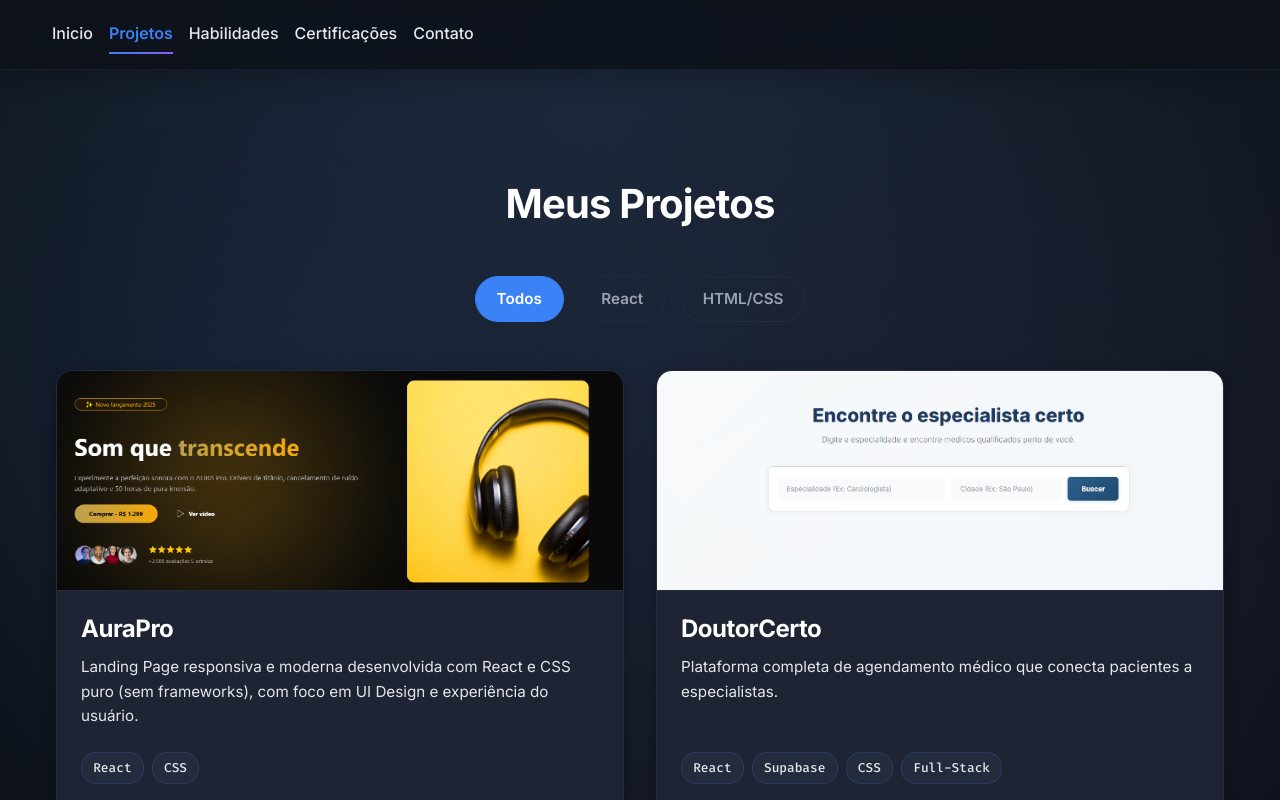
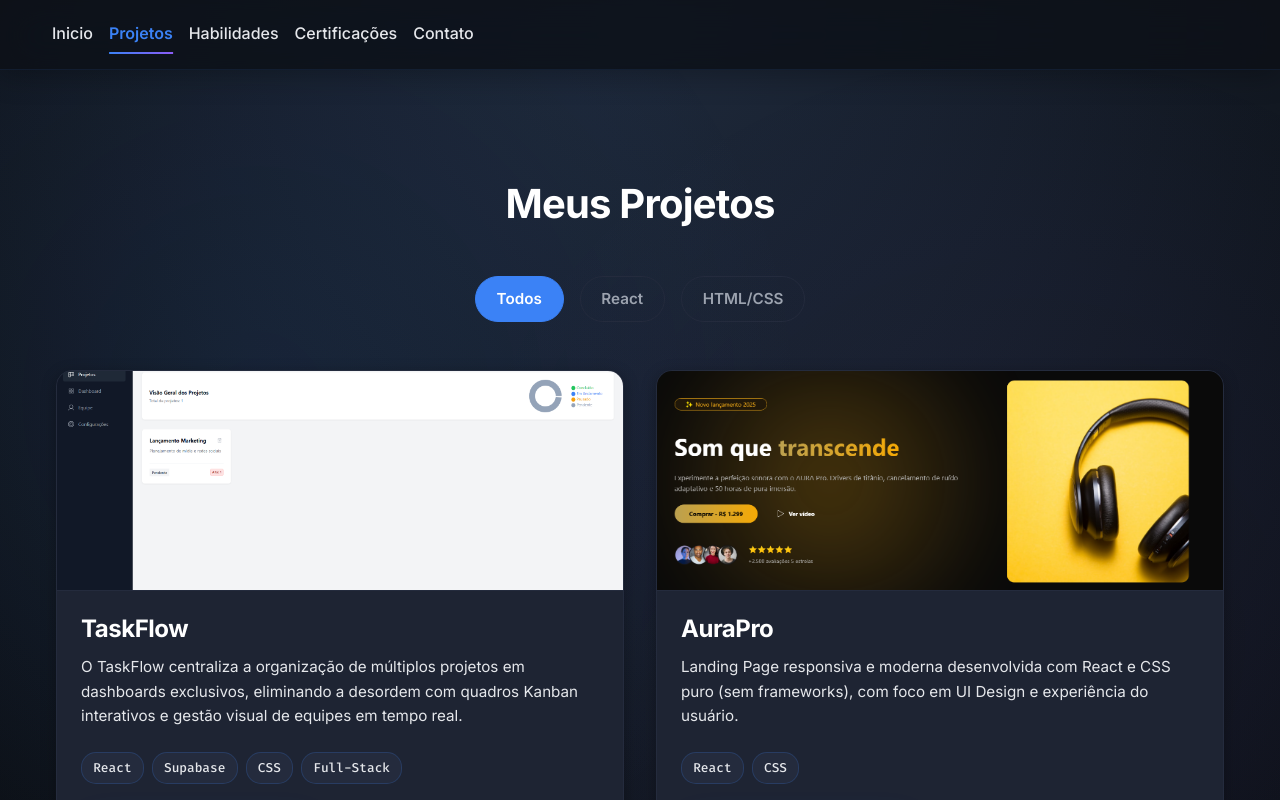
Before and after one commit to JoaoAndreotti90/meu-portfolio, a React (Vite) app: page /projetos in a window 1280 px wide. Shown: the top 800 px of the page. Built offline with nearby package versions, Linux system fonts and the light colour scheme.

Commit message:
Portfolio atualizado!

```diff
--- a/src/components/Pages/Projects/Projects.jsx
+++ b/src/components/Pages/Projects/Projects.jsx
@@ -2,6 +2,16 @@ import React, { useState } from 'react';
 import './Projects.css';
 
 const allProjectsData = [
+  {
+    id: 11,
+    title: "TaskFlow",
+    description: "O TaskFlow centraliza a organização de múltiplos projetos em dashboards exclusivos, eliminando a desordem com quadros Kanban interativos e gestão visual de equipes em tempo real.",
+    imageUrl: "/sites/site11.png",
+    siteUrl: "https://taskflow-sepia-psi.vercel.app/",
+    githubUrl: "https://github.com/JoaoAndreotti90/taskflow",
+    tags: ["React", "Supabase", "CSS", "Full-Stack"],
+    category: "React"
+  },
   {
     id: 10,
     title: "AuraPro",
```
Also changed, not shown: public/sites/site11.png (added).
